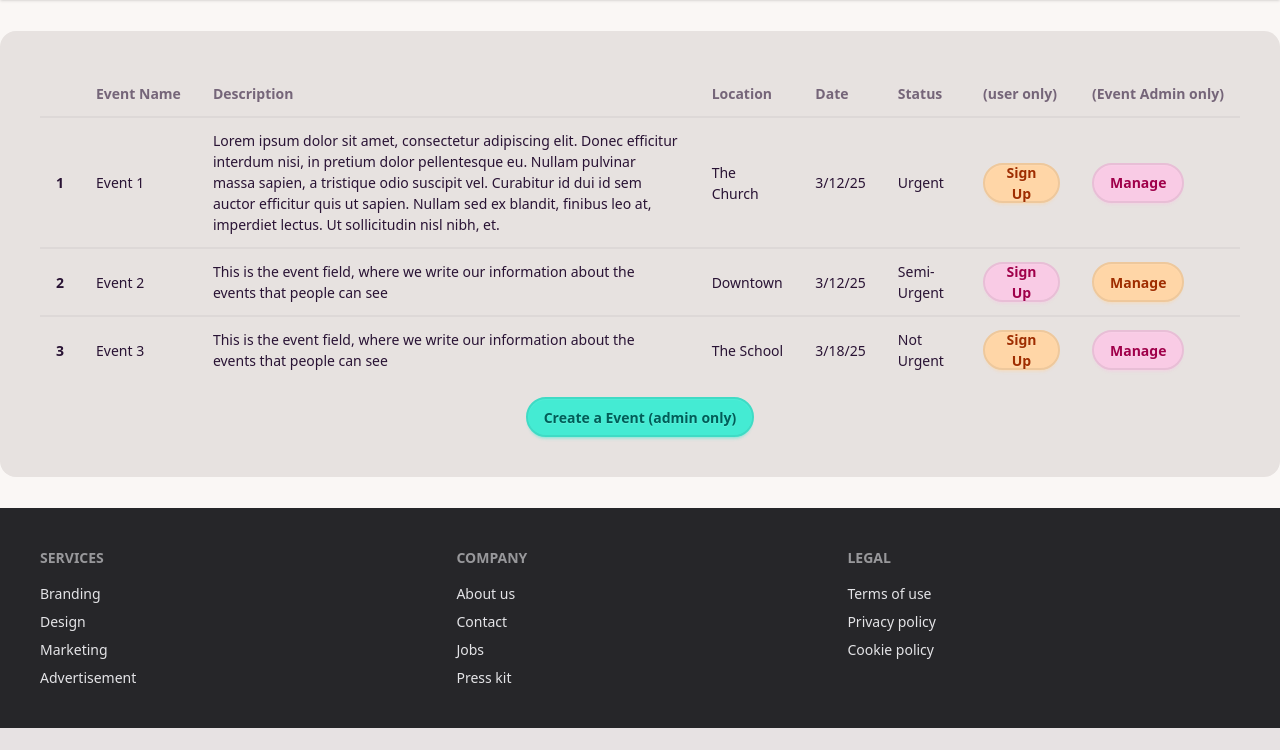
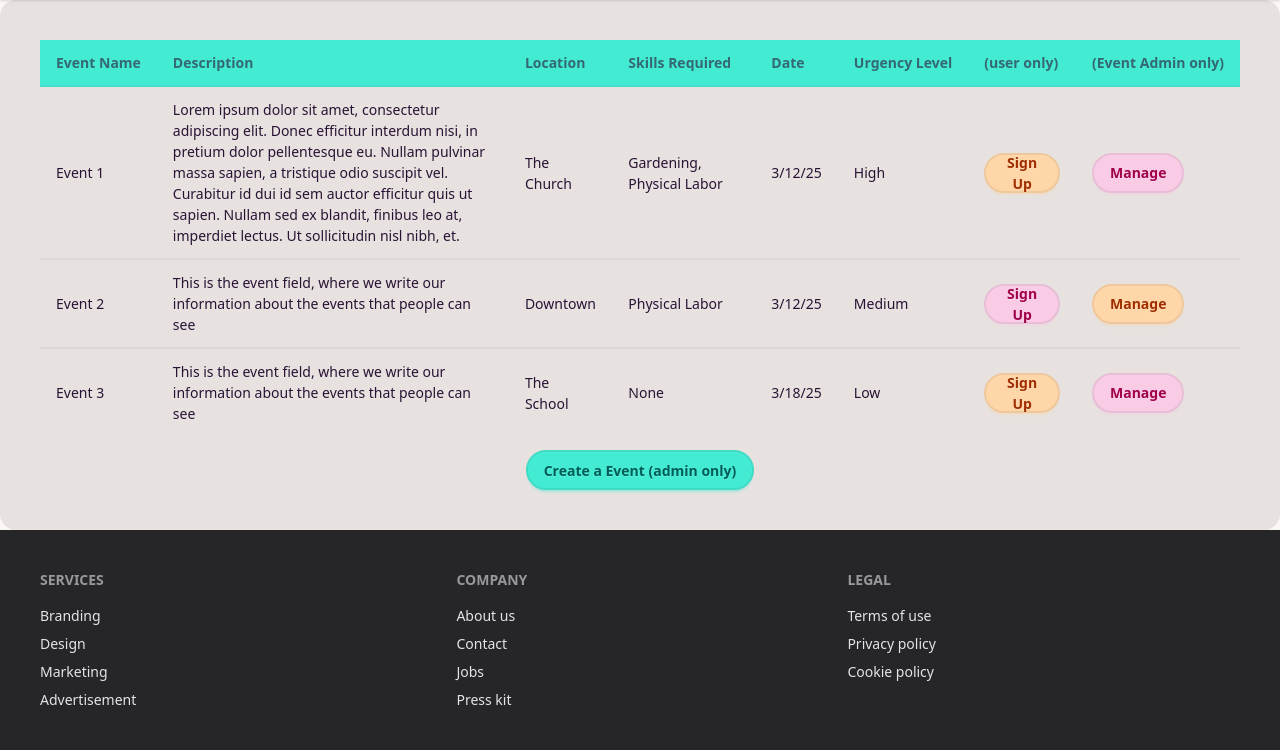
Before and after one commit to alesss-b/kindred-causes, a Django app: page /browse_events/ in a window 1280 px wide. Shown: the part 72-822 px from the top of the page. Before the commit the page ends 800 px from the top, so only its background shows below. Run offline with Django 5.2, Linux system fonts and the light colour scheme; style sheets or scripts are compiled from the project's sources.

Commit message:
made the two tables of browse events and volunteer history to be in line and changed urgency level to be high, medium, and low

```diff
--- a/kindred_causes/main/templates/event_browser.html
+++ b/kindred_causes/main/templates/event_browser.html
@@ -8,13 +8,13 @@
   <table class="table">
     <!-- head -->
     <thead>
-      <tr>
-        <th></th>
+      <tr class="bg-primary">
         <th>Event Name</th>
         <th>Description</th>
         <th>Location</th>
+        <th>Skills Required</th>
         <th>Date</th>
-        <th>Status</th>
+        <th>Urgency Level</th>
         <th>(user only)</th>
         <th>(Event Admin only)</th>
       </tr>
@@ -22,34 +22,34 @@
     <tbody>
       <!-- row 1 -->
       <tr>
-        <th>1</th>
         <td>Event 1</td>
         <td>Lorem ipsum dolor sit amet, consectetur adipiscing elit. Donec efficitur interdum nisi, in pretium dolor pellentesque eu. Nullam pulvinar massa sapien, a tristique odio suscipit vel. Curabitur id dui id sem auctor efficitur quis ut sapien. Nullam sed ex blandit, finibus leo at, imperdiet lectus. Ut sollicitudin nisl nibh, et. </td>
         <td>The Church</td>
+        <td>Gardening, Physical Labor</td>
         <td>3/12/25</td>
-        <td>Urgent</td>
+        <td>High</td>
         <td><a role="button" class="btn btn-accent" type="submit" href="{% url 'matching_form' %}"> Sign Up</a></td>
         <td><a role="button" class="btn btn-secondary" type="submit" > Manage</a></td>
       </tr>
       <!-- row 2 -->
       <tr>
-        <th>2</th>
         <td>Event 2</td>
         <td>This is the event field, where we write our information about the events that people can see</td>
         <td>Downtown</td>
+        <td>Physical Labor</td>
         <td>3/12/25</td>
-        <td>Semi-Urgent</td>
+        <td>Medium</td>
         <td><a role="button" class="btn btn-secondary" type="submit" href="{% url 'matching_form' %}"> Sign Up</a></td>
         <td><a role="button" class="btn btn-accent" type="submit" > Manage</a></td>
       </tr>
       <!-- row 3 -->
       <tr>
-        <th>3</th>
         <td>Event 3</td>
         <td>This is the event field, where we write our information about the events that people can see</td>
         <td>The School</td>
+        <td>None</td>
         <td>3/18/25</td>
-        <td>Not Urgent</td>
+        <td>Low</td>
         <td><a role="button" class="btn btn-accent" type="submit" href="{% url 'matching_form' %}"> Sign Up</a></td>
         <td><a role="button" class="btn btn-secondary" type="submit"> Manage</a></td>
       </tr>
--- a/kindred_causes/main/templates/event_management.html
+++ b/kindred_causes/main/templates/event_management.html
@@ -48,9 +48,9 @@
   <div class="dropdown dropdown-right">
     <div tabindex="0" role="button" class="btn m-1">Select Urgency</div>
     <ul tabindex="0" class="dropdown-content menu bg-base-100 rounded-box z-1 w-52 p-2 shadow-sm">
-      <li><a>Urgent</a></li>
-      <li><a>Semi-Urgent</a></li>
-      <li><a>Not Urgent</a></li>
+      <li><a>High</a></li>
+      <li><a>Medium</a></li>
+      <li><a>Low</a></li>
     </ul>
   </div>
 </div>
```
Also changed, not shown: kindred_causes/main/templates/volunteer_history.html (+8 -2 lines).
